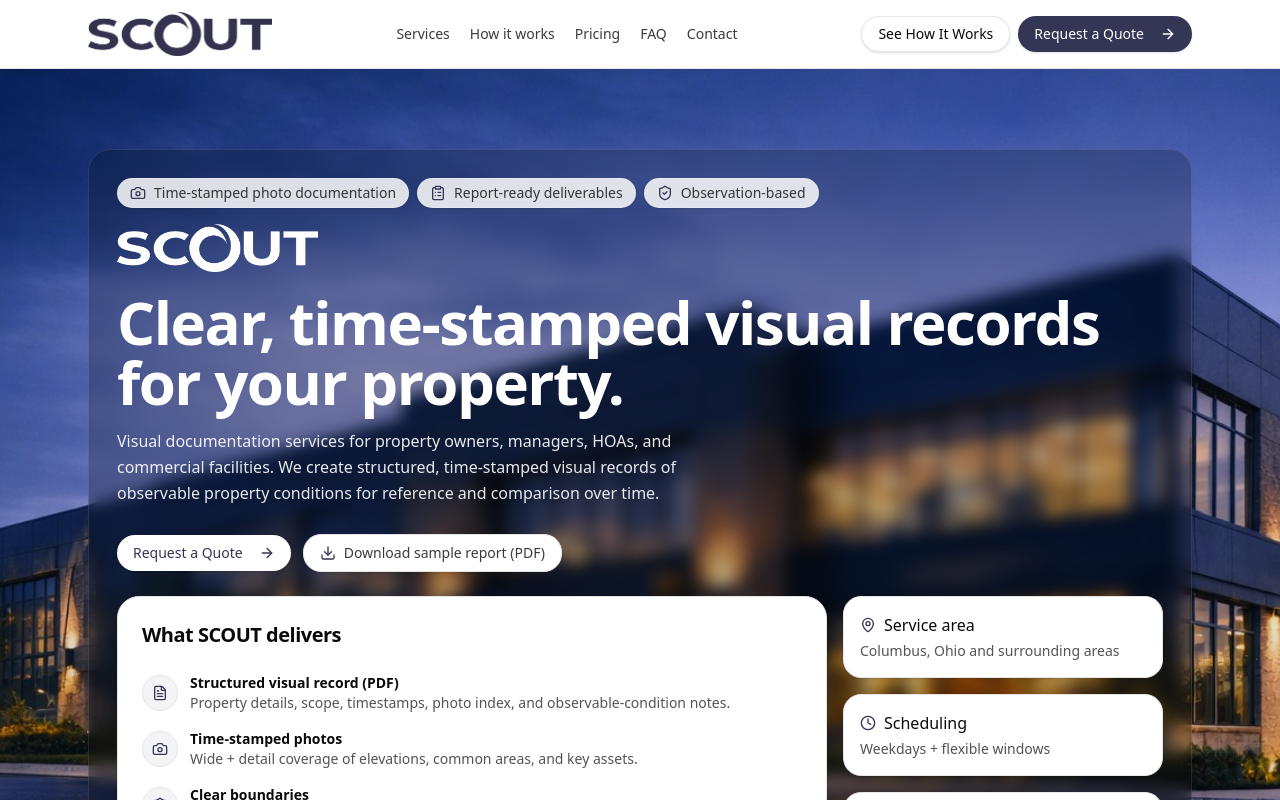
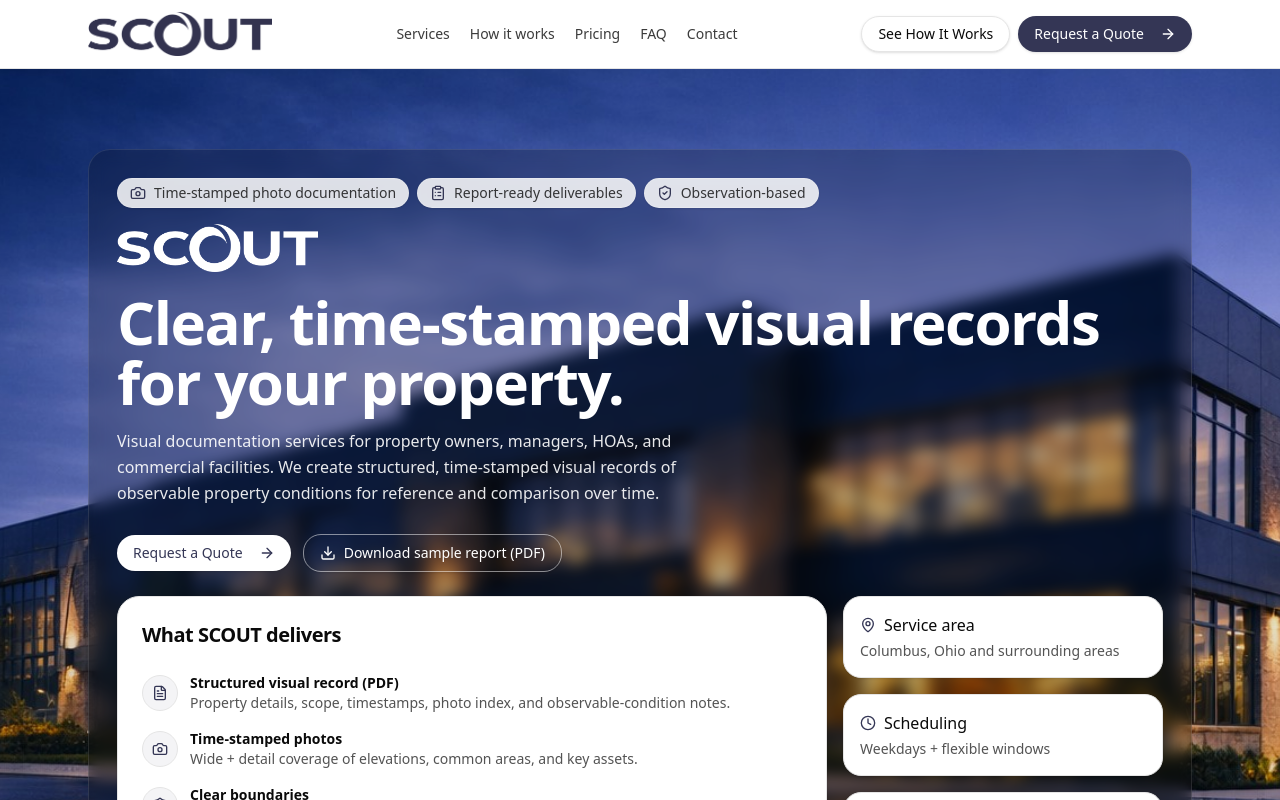
Before and after one commit to bennettb15/scout-site, a React (Vite) app: page / in a window 1280 px wide. Shown: the top 800 px of the page. Built offline with nearby package versions, Linux system fonts and the light colour scheme.

Commit message:
another hero button color change

```diff
--- a/src/ScoutMarketingSite.jsx
+++ b/src/ScoutMarketingSite.jsx
@@ -420,9 +420,9 @@ function scrollToSection(href) {
 
                 <a
                   href={BRAND.sampleReportHref}
-                  className="inline-flex items-center justify-center gap-2 rounded-2xl border border-border bg-background px-4 py-2 text-sm font-medium text-foreground/80 shadow-sm hover:text-foreground hover:border-[var(--brand)]"
-                >
-                  <Download className="h-4 w-4 text-[var(--brand)]" />
+                   className="inline-flex items-center justify-center gap-2 rounded-2xl border border-white/50 bg-transparent px-4 py-2 text-sm font-medium text-white shadow-sm hover:bg-white/10"
+>
+  <Download className="h-4 w-4 text-white" />
                   {BRAND.sampleReportLabel}
                 </a>
               </div>
```
